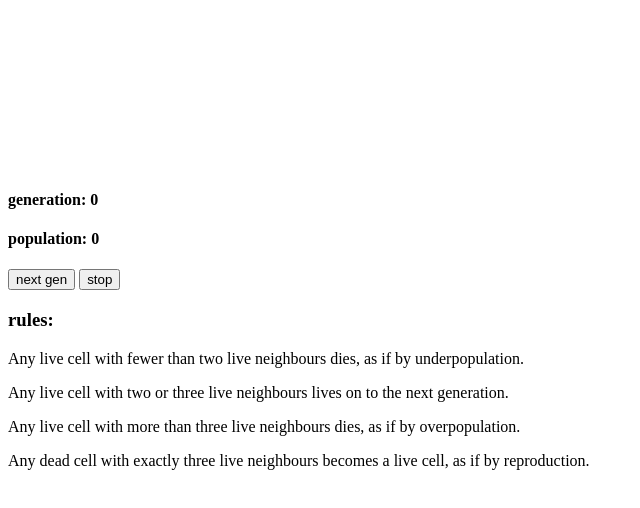
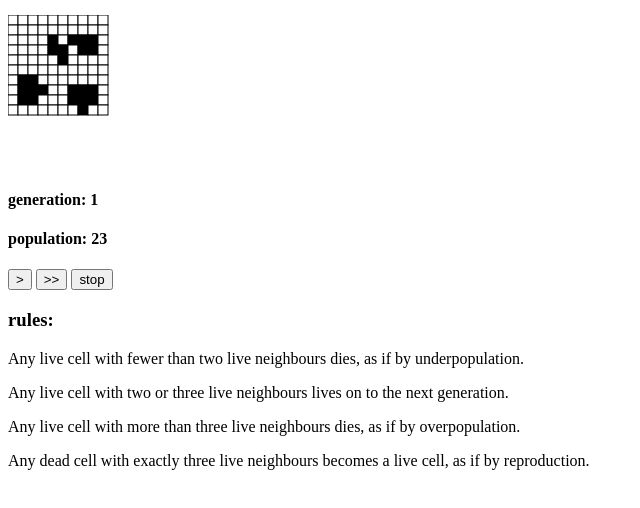
Before and after one commit to Johnryedoethe/Conway-s-game-of-life, a plain HTML site: page index.html in a window 1280 px wide. Both pictures are taken after a click on the button "stop". Shown: the part 44-552 px from the top of the page, without its empty margins (0-640 px from the left). Drawn offline with Linux system fonts and the light colour scheme.

Commit message:
increase size and add setInterval

```diff
--- a/index.html
+++ b/index.html
@@ -20,7 +20,8 @@
 
     <h4>generation: <span id="generation">0</span></h4>
     <h4>population: <span id="population">0</span></h4>
-    <button id="run">next gen</button>
+    <button id="run">></button>
+    <button id="repeat">>></button>
     <button id="stop">stop</button>
     <h3>rules:</h3>
     <p>Any live cell with fewer than two live neighbours dies, as if by underpopulation.</p>
--- a/script.js
+++ b/script.js
@@ -1,26 +1,36 @@
 let state1 = [
-  [0, 0, 0, 0, 0, 0, 0],
-  [0, 0, 0, 1, 0, 0, 0],
-  [0, 0, 0, 1, 0, 0, 0],
-  [0, 0, 1, 1, 1, 1, 0],
-  [0, 0, 0, 1, 0, 1, 0],
-  [0, 0, 0, 0, 0, 1, 0],
-  [0, 0, 0, 0, 0, 0, 0],
+  [0, 0, 0, 0, 0, 0, 0, 0, 0, 0],
+  [0, 0, 0, 0, 0, 0, 0, 0, 0, 0],
+  [0, 0, 0, 0, 0, 0, 0, 1, 1, 0],
+  [0, 0, 0, 1, 1, 1, 0, 1, 1, 0],
+  [0, 0, 0, 0, 0, 1, 0, 0, 0, 0],
+  [0, 0, 0, 0, 0, 1, 0, 0, 0, 0],
+  [0, 0, 1, 0, 0, 0, 0, 0, 0, 0],
+  [0, 1, 1, 0, 0, 0, 0, 1, 0, 0],
+  [0, 0, 1, 0, 0, 0, 1, 1, 1, 0],
+  [0, 0, 0, 0, 0, 0, 0, 0, 0, 0],
 ]
+let currentState = state1
+// immutable data that will be updated (this will only run once and then currentState
+// will be updated through nextState and then will be visualised, this will carry on to the next state)
 
-
-const SIZE = 7
+const SIZE = 10
 
 const generation = document.getElementById("generation")
 const population = document.getElementById("population")
 let updatedGeneration = 1
 let currentPopulation = 0
 
-const findGeneration = () => {
+const updGeneration = () => {
   generation.textContent = updatedGeneration++
 }
 
-const accFunc = (acc, s) => {
+const updPopulation = () => {
+  let pop = currentState.reduce(populationSum, 0)
+  population.textContent = pop
+}
+
+const populationSum = (acc, s) => {
   const newAcc = acc + s
   return acc + s.reduce((rowSum, num) => rowSum + num, 0)
 }
@@ -73,12 +83,10 @@ function countLiveNeighbors(state, row, col) {
 
 function generateNextState(state) {
   const nextState = createNewEmptyState()
-
   for (let row = 0; row < SIZE; row++) {
     for (let col = 0; col < SIZE; col++) {
       const cellValue = state[row][col]
       const numLiveNeighbors = countLiveNeighbors(state, row, col)
-
       // Any live cell with fewer than two live neighbours dies, as if by underpopulation.
       // Any live cell with two or three live neighbours lives on to the next generation.
       // Any live cell with more than three live neighbours dies, as if by overpopulation.
@@ -116,7 +124,6 @@ function drawGrid(state) {
   }
 }
 
-let currentState = state1
 
 function generateNextStateAndVisualize() {
   const newState = generateNextState(currentState)
@@ -124,15 +131,14 @@ function generateNextStateAndVisualize() {
   currentState = newState
   drawGrid(currentState)
 
-  findGeneration()
-  let pop = currentState.reduce(accFunc, 0)
-  console.log(currentState)
-  population.textContent = pop
+  updGeneration()
+  updPopulation()
 }
 
 // setInterval(generateNextStateAndVisualize, 100)
 const runButton = document.getElementById("run")
 const stopButton = document.getElementById("stop")
+const repeatButton = document.getElementById("repeat")
 let running = false
 
 const checkIfRunning = () => {
@@ -151,5 +157,12 @@ runButton.addEventListener("click", () => {
 stopButton.addEventListener("click", () => {
   running = false
   checkIfRunning()
-  console.log(running)
+  setTimeout(generateNextStateAndVisualize, 0)
 })
+
+repeatButton.addEventListener("click", () => {
+  running = true
+  if (running) {
+    setInterval(generateNextStateAndVisualize, 0)
+  }
+})
```
